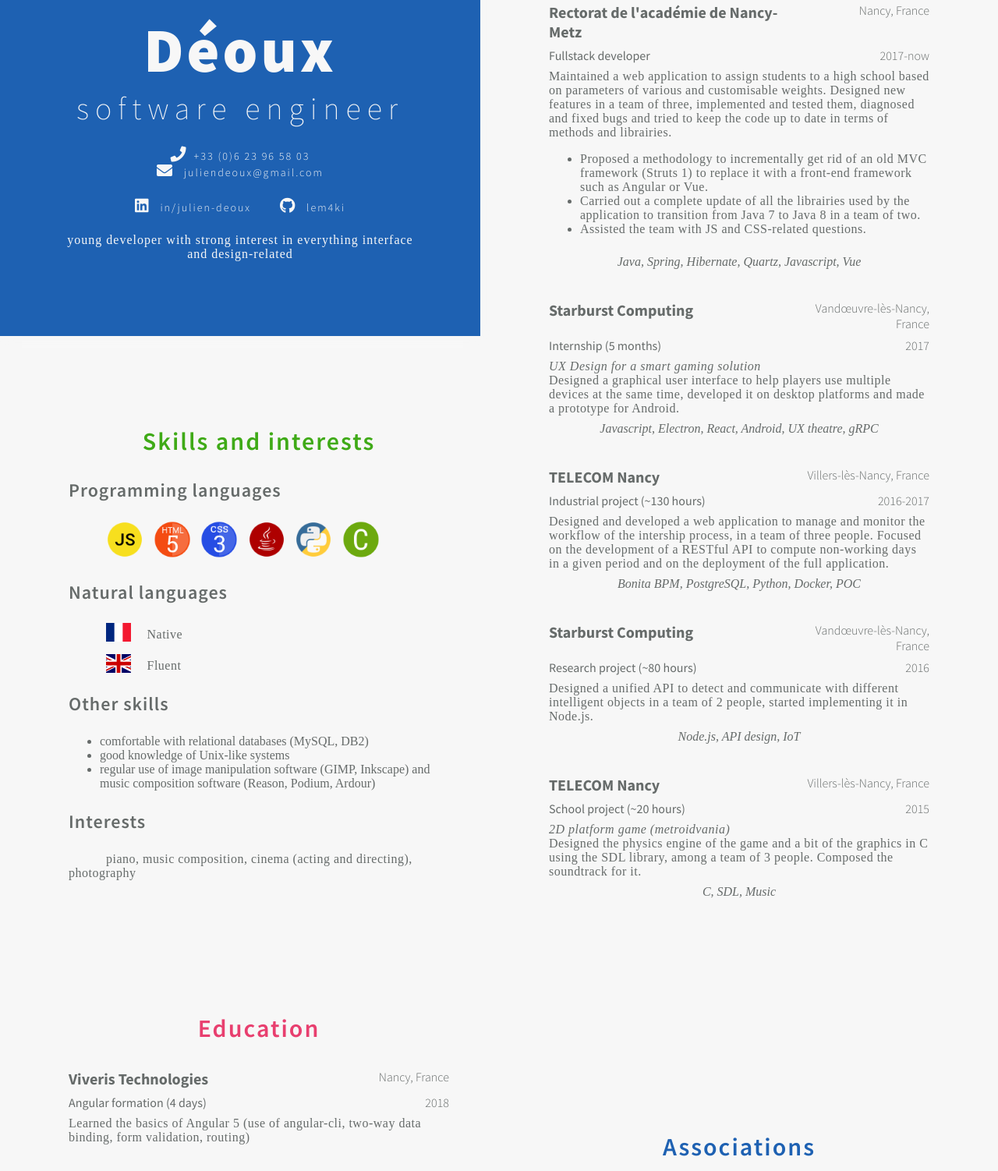
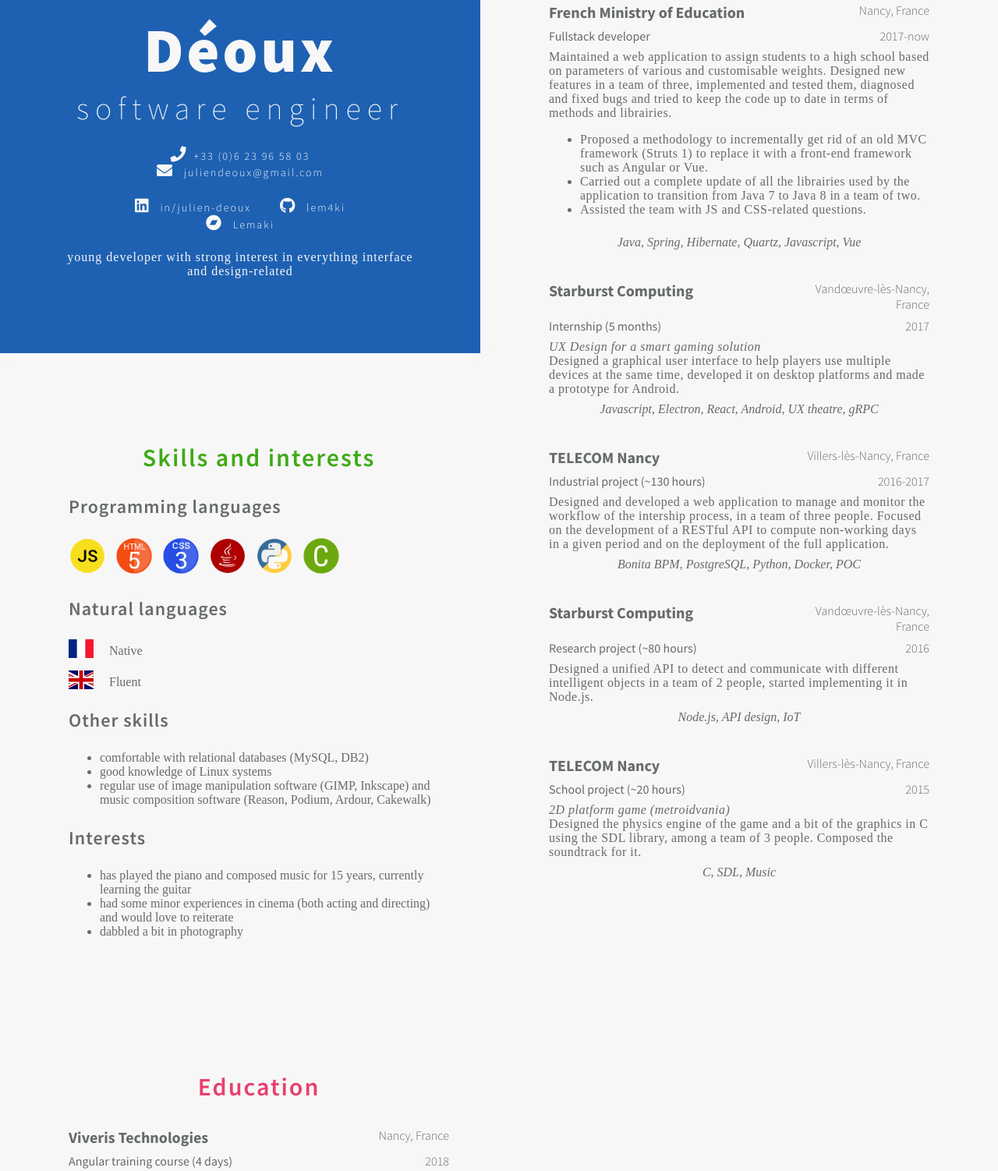
Before and after one commit to julien-deoux/web-cv-legacy, a plain HTML site: page index.html in a window 1280 px wide. Shown: the part 184-1686 px from the top of the page at 78% size. Drawn offline with Linux system fonts and the light colour scheme; a web font is replaced by a local one.

Commit message:
Content tweaks

```diff
--- a/css/style.css
+++ b/css/style.css
@@ -42,12 +42,6 @@
   font-family: var(--sans);
   letter-spacing: 1px;
   font-weight: 600;
-}
-
-p {
-  text-indent: 48px;
-  font-size: 16px;
-  letter-spacing: .5px;
 }
 
 .header {
@@ -215,6 +209,7 @@
 .description {
   grid-row: 3;
   grid-column: 1 / span 2;
+  font-size: 16px;
   letter-spacing: .5px;
 }
 
--- a/index.html
+++ b/index.html
@@ -1,16 +1,15 @@
 <!DOCTYPE html>
 <html>
+
 <head>
   <meta charset="utf-8" />
   <meta name="viewport" content="width=device-width" />
   <title>CV</title>
   <link rel="stylesheet" href="css/style.css" type="text/css" media="all" />
-    <link rel="stylesheet"
-          href="https://use.fontawesome.com/releases/v5.3.1/css/all.css"
-          crossorigin="anonymous">
-    <link rel="stylesheet" href="css/flag-icon.min.css" type="text/css"
-                                                        media="all" />
+  <link rel="stylesheet" href="https://use.fontawesome.com/releases/v5.8.1/css/all.css" crossorigin="anonymous">
+  <link rel="stylesheet" href="css/flag-icon.min.css" type="text/css" media="all" />
 </head>
+
 <body>
   <div class="content">
     <div class="header">
@@ -33,6 +32,10 @@
         <div class="contact">
           <span class="fab fa-github"></span>
           <a href="https://github.com/lem4ki">lem4ki</a>
+        </div>
+        <div class="contact">
+          <span class="fab fa-bandcamp"></span>
+          <a href="https://lemaki.bandcamp.com">Lemaki</a>
         </div>
       </div>
       <div class="summary">
@@ -58,14 +61,19 @@
       <p>
         <ul>
           <li>comfortable with relational databases (MySQL, DB2)</li>
-          <li>good knowledge of Unix-like systems</li>
+          <li>good knowledge of Linux systems</li>
           <li>regular use of image manipulation software (GIMP, Inkscape) and
-            music composition software (Reason, Podium, Ardour)</li>
+            music composition software (Reason, Podium, Ardour, Cakewalk)</li>
         </ul>
       </p>
       <h3>Interests</h3>
-        <p>piano, music composition, cinema (acting and directing),
-        photography</p>
+      <p>
+        <ul>
+          <li>has played the piano and composed music for 15 years, currently learning the guitar</li>
+          <li>had some minor experiences in cinema (both acting and directing) and would love to reiterate</li>
+          <li>dabbled a bit in photography</li>
+        </ul>
+      </p>
     </div>
     <div class="panel education">
       <h2>Education</h2>
@@ -73,7 +81,7 @@
         <div class="org">Viveris Technologies</div>
         <div class="place">Nancy, France</div>
         <div class="date">2018</div>
-          <div class="label">Angular formation (4 days)</div>
+        <div class="label">Angular training course (4 days)</div>
         <div class="description">Learned the basics of Angular 5 (use of
           angular-cli, two-way data binding, form validation, routing)</div>
       </div>
@@ -127,7 +135,7 @@
     <div class="panel experience">
       <h2>Experience</h2>
       <div class="entry">
-          <div class="org">Rectorat de l'académie de Nancy-Metz</div>
+        <div class="org">French Ministry of Education</div>
         <div class="place">Nancy, France</div>
         <div class="date">2017-now</div>
         <div class="label">Fullstack developer</div>
@@ -198,4 +206,5 @@
     </div>
   </div>
 </body>
+
 </html>
```
Lines whose indentation alone changed are shown as unchanged.
